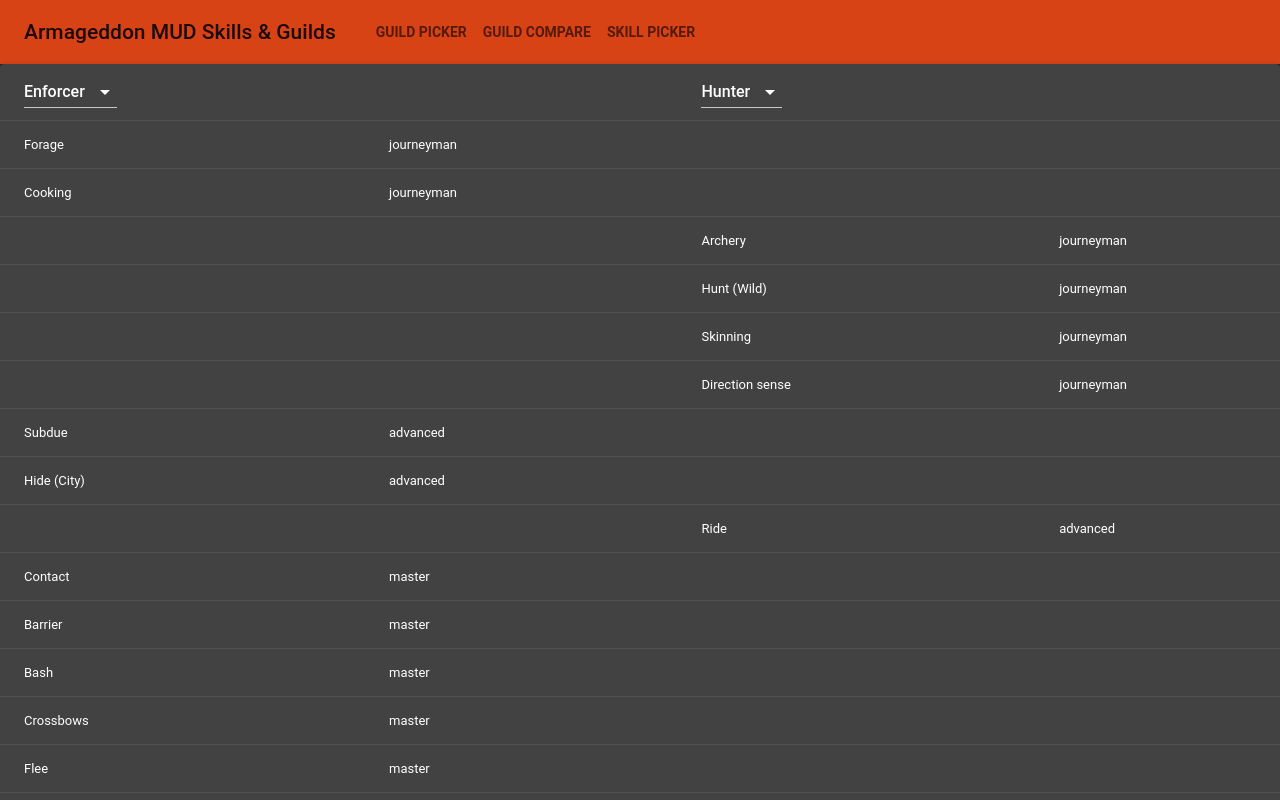
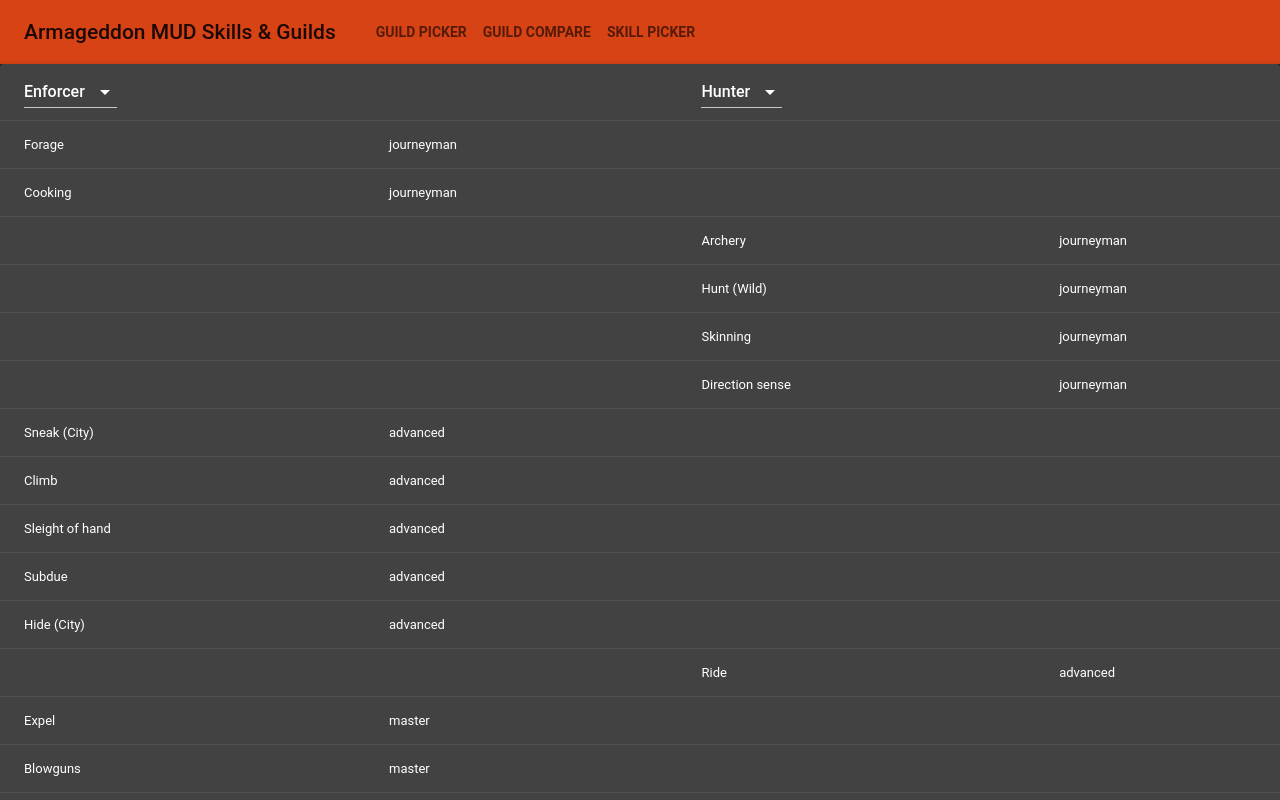
Before and after one commit to tristeArmageddon/arma-guild-picker, a React (Create React App) app: page /arma-guild-picker/guild-picker in a window 1280 px wide. Shown: the top 800 px of the page. Built offline with nearby package versions, Linux system fonts and the light colour scheme.

Commit message:
Render branched skills as well

```diff
--- a/src/components/GuildPicker.jsx
+++ b/src/components/GuildPicker.jsx
@@ -39,28 +39,43 @@
     }
   }
 
+  skillsToObj({
+    guildGroup,
+    guildKey,
+    proficiency,
+    result = {},
+    extended = false
+  }) {
+    const proficiencyKey = `${extended ? 'ex': ''}${proficiency}`;
+    if (data[guildGroup] && data[guildGroup][guildKey][proficiencyKey]) {
+      data[guildGroup][guildKey][proficiencyKey].forEach(sk => {
+        const {
+          group,
+          label,
+        } = this.findGroupAndLabel(sk);
+        result[sk] = {
+          [`${guildGroup}Skill`]: label,
+          [`${guildGroup}SkillLevel`]: proficiency,
+          group,
+          branchesFrom: extended && data[guildGroup][guildKey].branching[sk],
+          ...result[sk],
+        }
+      })
+    }
+    return result;
+  }
+
   mungeSkills() {
     const {
       guild,
       subguild,
     } = this.state;
-    const result = {};
+    let result = {};
     for (let proficiency of data.proficiencies) {
       for (let guildGroup of ['guilds', 'subguilds']) {
         const guildKey = guildGroup == 'guilds' ? guild : subguild;
-        if (data[guildGroup] && data[guildGroup][guildKey][proficiency]) {
-          data[guildGroup][guildKey][proficiency].forEach(sk => {
-            const {
-              group,
-              label,
-            } = this.findGroupAndLabel(sk);
-            result[sk] = {
-              [`${guildGroup}Skill`]: label,
-              [`${guildGroup}SkillLevel`]: proficiency,
-              group,
-              ...result[sk],
-            }
-          })
+        for (let extended of [true, false]) {
+          result = this.skillsToObj({result, guildGroup, guildKey, proficiency, extended})
         }
       }
     }
```
